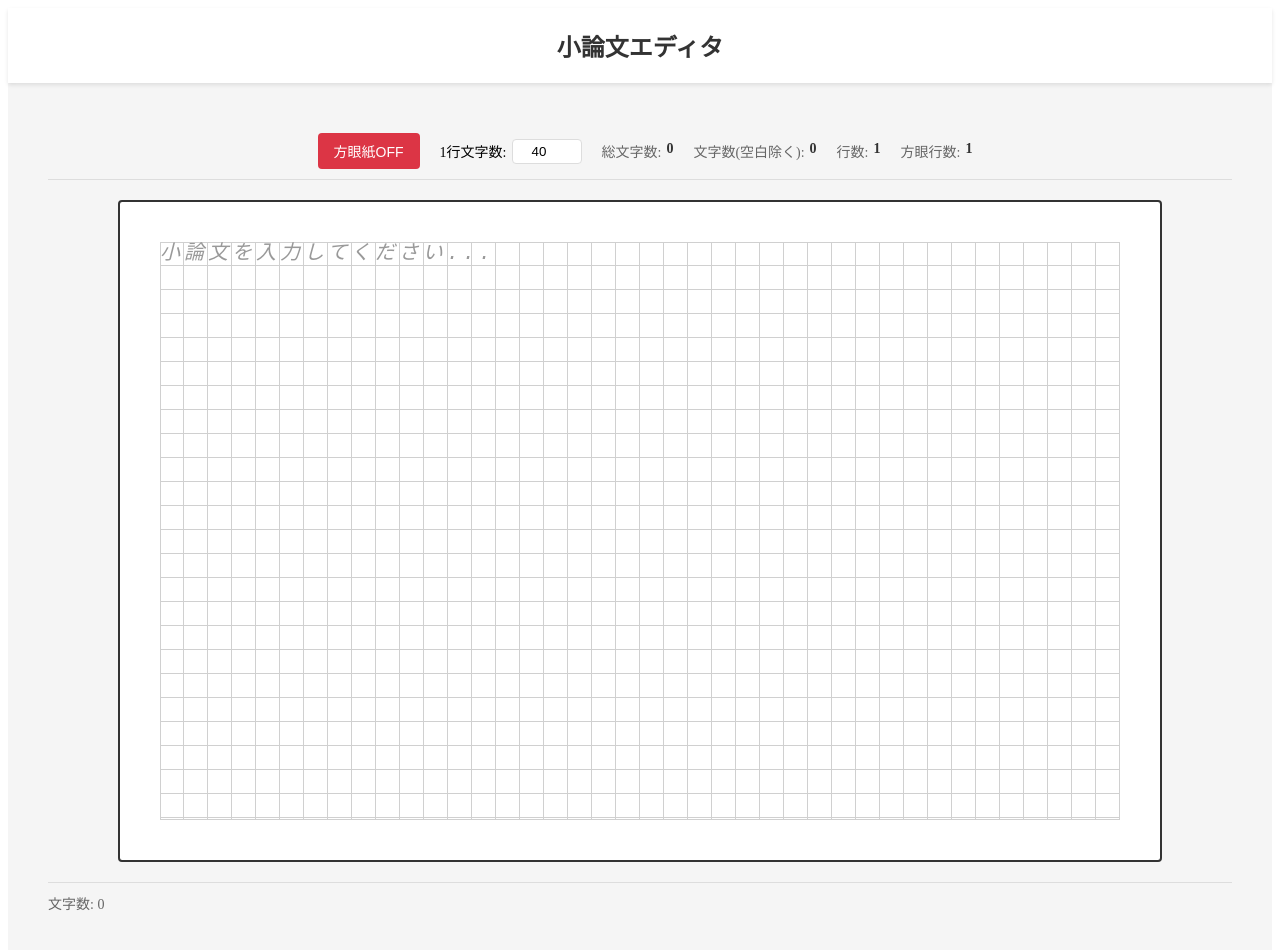
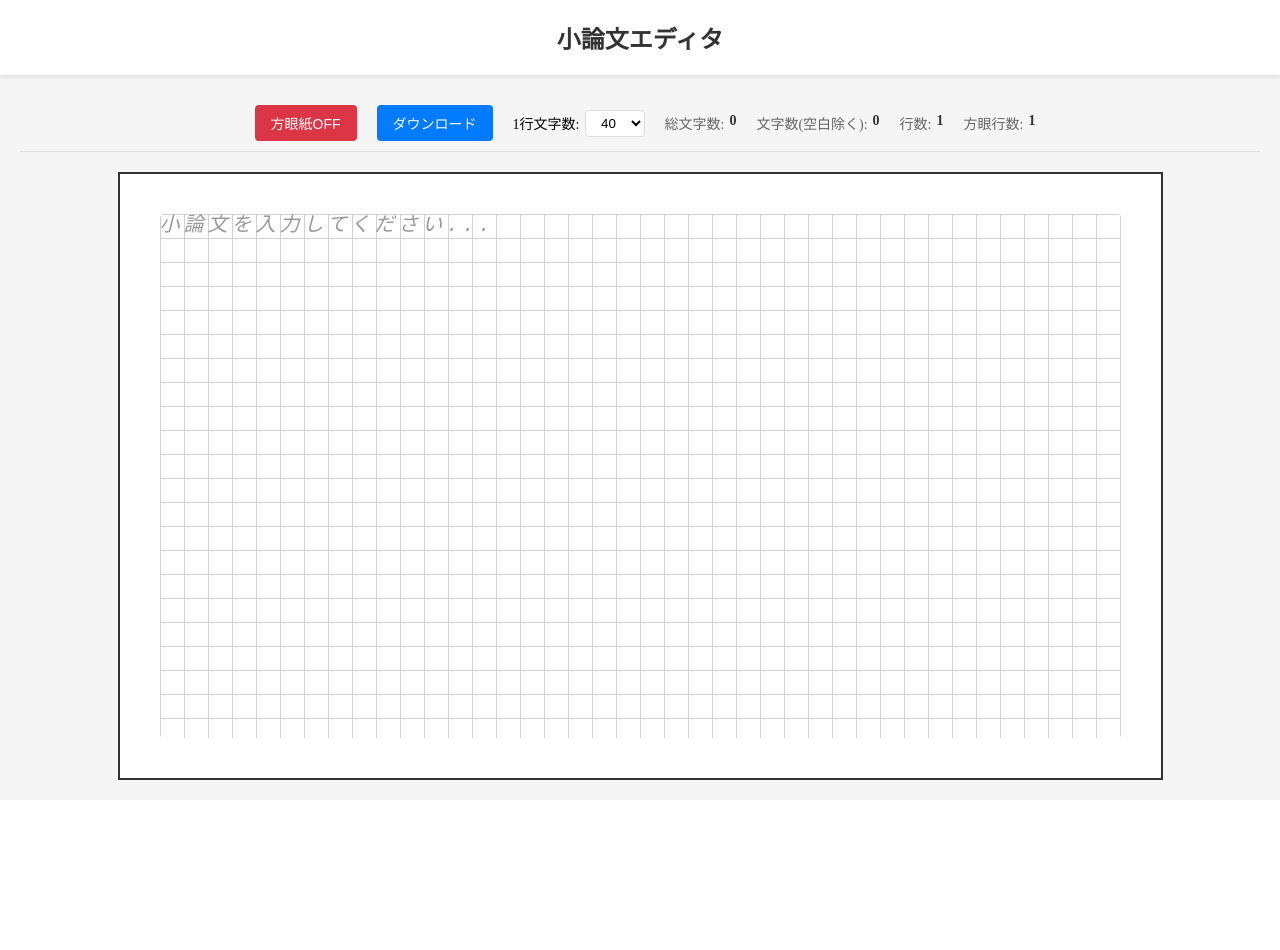
Before and after one commit to 118thmobius/grid-writer, a React (Create React App) app: page / in a window 1280 px wide. Shown: the top 950 px of the page. After the commit the page ends 800 px from the top, so only its background shows below. Built offline with nearby package versions, Linux system fonts and the light colour scheme.

Commit message:
fix editor

```diff
--- a/src/App.css
+++ b/src/App.css
@@ -1,6 +1,26 @@
+* {
+  margin: 0;
+  padding: 0;
+  box-sizing: border-box;
+}
+
+html, body {
+  height: 100vh;
+  overflow: hidden;
+  margin: 0;
+  padding: 0;
+}
+
+#root {
+  height: 100vh;
+}
+
 .app {
-  min-height: 100vh;
+  height: 100vh;
   background-color: #f5f5f5;
+  display: flex;
+  flex-direction: column;
+  overflow: hidden;
 }
 
 .app-header {
@@ -17,5 +37,7 @@
 }
 
 .app-main {
-  padding: 20px;
+  flex: 1;
+  overflow: hidden;
+  min-height: 0;
 }
--- a/src/components/CharacterCounter.tsx
+++ b/src/components/CharacterCounter.tsx
@@ -7,7 +7,7 @@ interface CharacterCounterProps {
 }
 
 const CharacterCounter: React.FC<CharacterCounterProps> = ({ text, gridMode = false, charsPerLine = 40 }) => {
-  const totalChars = text.length;
+  const totalChars = text.replace(/\n/g, '').length;
   const nonSpaceChars = text.replace(/\s/g, '').length;
   const lines = text.split('\n');
 
--- a/src/components/TextEditor.css
+++ b/src/components/TextEditor.css
@@ -1,8 +1,8 @@
 .text-editor {
   display: flex;
   flex-direction: column;
-  height: 100vh;
-  margin: 0 auto;
+  height: 100%;
+  overflow: hidden;
   padding: 20px;
 }
 
@@ -14,11 +14,10 @@
   padding: 10px 0;
   border-bottom: 1px solid #ddd;
   margin-bottom: 20px;
+  flex-shrink: 0;
 }
 
 .editor-content {
-  flex: 1;
-  min-height: 400px;
   padding: 20px;
   border: 1px solid #ddd;
   border-radius: 4px;
@@ -30,9 +29,39 @@
   outline: none;
   background: white;
   resize: none;
+  overflow: hidden;
+  height: auto;
+  min-height: 400px;
+}
+
+.editor-content:not(.grid-mode) {
+  width: 100%;
+  max-width: 800px;
+  height: 500px;
+  overflow: auto;
 }
 
 @import url('https://fonts.googleapis.com/css2?family=Roboto+Mono:wght@400&display=swap');
+
+.editor-container {
+  display: flex;
+  justify-content: center;
+  flex: 1;
+  overflow: auto;
+  min-height: 0;
+  padding: 20px;
+  width: 100%;
+}
+
+.editor-container.grid-container {
+  background-color: white;
+  padding: 40px;
+  border: 2px solid #333;
+  margin: 0 auto;
+  width: fit-content;
+  overflow: auto;
+  max-height: 100%;
+}
 
 .editor-content.grid-mode {
   font-family: 'Roboto Mono', 'Courier New', monospace;
@@ -42,21 +71,27 @@
     linear-gradient(to right, #d0d0d0 1px, transparent 1px),
     linear-gradient(to bottom, #d0d0d0 1px, transparent 1px);
   background-size: 24px 24px;
-  background-position: 15px 15px;
-  background-clip: content-box;
-  padding: 40px;
-  border: 2px solid #333;
-  background-color: white;
-  box-shadow: inset 0 0 0 40px white, inset 0 0 0 41px #d0d0d0;
+  background-position: 0px 0px;
+  padding: 0;
+  margin: 0;
+  border: none;
+  background-color: transparent;
   letter-spacing: 4px;
   text-align: left;
   word-spacing: 0;
   text-align-last: left;
-  box-sizing: content-box;
+  box-sizing: border-box;
   font-variant-numeric: tabular-nums;
   font-feature-settings: "tnum";
-  margin: 0 auto;
   display: block;
+  outline: none;
+  overflow: hidden;
+  word-wrap: break-word;
+  word-break: break-all;
+  white-space: pre-wrap;
+  resize: none;
+  min-height: 400px;
+  height: auto;
 }
 
 .editor-content.grid-mode * {
@@ -126,6 +161,7 @@
   margin-top: 20px;
   font-size: 14px;
   color: #666;
+  flex-shrink: 0;
 }
 
 .chars-per-line-control {
@@ -141,4 +177,20 @@
   border: 1px solid #ddd;
   border-radius: 4px;
   text-align: center;
+  background: white;
+  cursor: pointer;
 }
+
+.download-btn {
+  padding: 8px 16px;
+  background: #007bff;
+  color: white;
+  border: none;
+  border-radius: 4px;
+  cursor: pointer;
+  font-size: 14px;
+}
+
+.download-btn:hover {
+  background: #0056b3;
+}
--- a/src/components/TextEditor.tsx
+++ b/src/components/TextEditor.tsx
@@ -1,4 +1,4 @@
-import React, { useState } from 'react';
+import React, { useState, useRef, useEffect } from 'react';
 import CharacterCounter from './CharacterCounter';
 import './TextEditor.css';
 
@@ -7,15 +7,31 @@ const TextEditor: React.FC = () => {
   const [gridMode, setGridMode] = useState(true);
   const [isComposing, setIsComposing] = useState(false);
   const [charsPerLine, setCharsPerLine] = useState(40);
+  const textareaRef = useRef<HTMLTextAreaElement>(null);
 
-  const handleInput = (e: React.FormEvent<HTMLTextAreaElement>) => {
-    let text = e.currentTarget.value;
+  const handleChange = (e: React.ChangeEvent<HTMLTextAreaElement>) => {
+    const target = e.currentTarget;
+    const cursorPos = target.selectionStart;
+    let text = target.value;
+
     if (gridMode && !isComposing) {
-      // すべての半角文字を全角に変換
+      // カーソル位置より前の文字数をカウント
+      const beforeCursor = text.substring(0, cursorPos);
+      const convertedBefore = beforeCursor.replace(/[\x20-\x7E]/g, (char) => {
+        if (char === ' ') return '　';
+        return String.fromCharCode(char.charCodeAt(0) + 0xFEE0);
+      });
+
+      // 全体を変換
       text = text.replace(/[\x20-\x7E]/g, (char) => {
         if (char === ' ') return '　';
         return String.fromCharCode(char.charCodeAt(0) + 0xFEE0);
       });
+
+      // カーソル位置を復元
+      setTimeout(() => {
+        target.selectionStart = target.selectionEnd = convertedBefore.length;
+      }, 0);
     }
     setContent(text);
   };
@@ -50,6 +66,48 @@ const TextEditor: React.FC = () => {
     }
   };
 
+  const handleDownload = () => {
+    const downloadText = content.replace(/[！-～　]/g, (char) => {
+      if (char === '　') return ' ';
+      return String.fromCharCode(char.charCodeAt(0) - 0xFEE0);
+    });
+    const blob = new Blob([downloadText], { type: 'text/plain;charset=utf-8' });
+    const url = URL.createObjectURL(blob);
+    const a = document.createElement('a');
+    a.href = url;
+    a.download = '小論文.txt';
+    a.click();
+    URL.revokeObjectURL(url);
+  };
+
+  const syncBackgroundPosition = () => {
+    if (textareaRef.current && gridMode) {
+      const scrollTop = textareaRef.current.scrollTop;
+      const scrollLeft = textareaRef.current.scrollLeft;
+      textareaRef.current.style.backgroundPosition = `${-scrollLeft}px ${-scrollTop}px`;
+    }
+  };
+
+  useEffect(() => {
+    const textarea = textareaRef.current;
+    if (!textarea) return;
+
+    const handleScroll = () => syncBackgroundPosition();
+    const handleInput = () => {
+      setTimeout(syncBackgroundPosition, 0);
+    };
+
+    textarea.addEventListener('scroll', handleScroll);
+    textarea.addEventListener('input', handleInput);
+
+    return () => {
+      textarea.removeEventListener('scroll', handleScroll);
+      textarea.removeEventListener('input', handleInput);
+    };
+  }, [gridMode]);
+
+
+
   const toggleGridMode = () => {
     const newGridMode = !gridMode;
     setGridMode(newGridMode);
@@ -80,35 +138,44 @@ const TextEditor: React.FC = () => {
         >
           {gridMode ? '方眼紙OFF' : '方眼紙ON'}
         </button>
+
+        <button onClick={handleDownload} className="download-btn">
+            ダウンロード
+        </button>
         {gridMode && (
           <div className="chars-per-line-control">
             <label>1行文字数: </label>
-            <input
-              type="number"
-              min="10"
-              max="40"
+            <select
               value={charsPerLine}
               onChange={(e) => setCharsPerLine(Number(e.target.value))}
               className="chars-input"
-            />
+            >
+              <option value={10}>10</option>
+              <option value={20}>20</option>
+              <option value={40}>40</option>
+            </select>
           </div>
         )}
         <CharacterCounter text={content} gridMode={gridMode} charsPerLine={charsPerLine} />
       </div>
 
+      <div
+        className={`editor-container ${gridMode ? 'grid-container' : ''}`}
+        style={gridMode ? { width: `calc(24px * ${charsPerLine} + 85px)` } : {}}
+      >
         <textarea
+          ref={textareaRef}
           className={`editor-content ${gridMode ? 'grid-mode' : ''}`}
           value={content}
-        onChange={handleInput}
+          onChange={handleChange}
           onKeyDown={handleKeyDown}
           onCompositionStart={handleCompositionStart}
           onCompositionEnd={handleCompositionEnd}
           placeholder="小論文を入力してください..."
-        style={gridMode ? { width: `calc(24px * ${charsPerLine})` } : {}}
+          style={gridMode ? {
+            width: `${24 * charsPerLine + 5}px`
+          } : {}}
         />
-
-      <div className="editor-status">
-        <span>文字数: {content.length}</span>
       </div>
     </div>
   );
```
Lines whose indentation alone changed are shown as unchanged.
